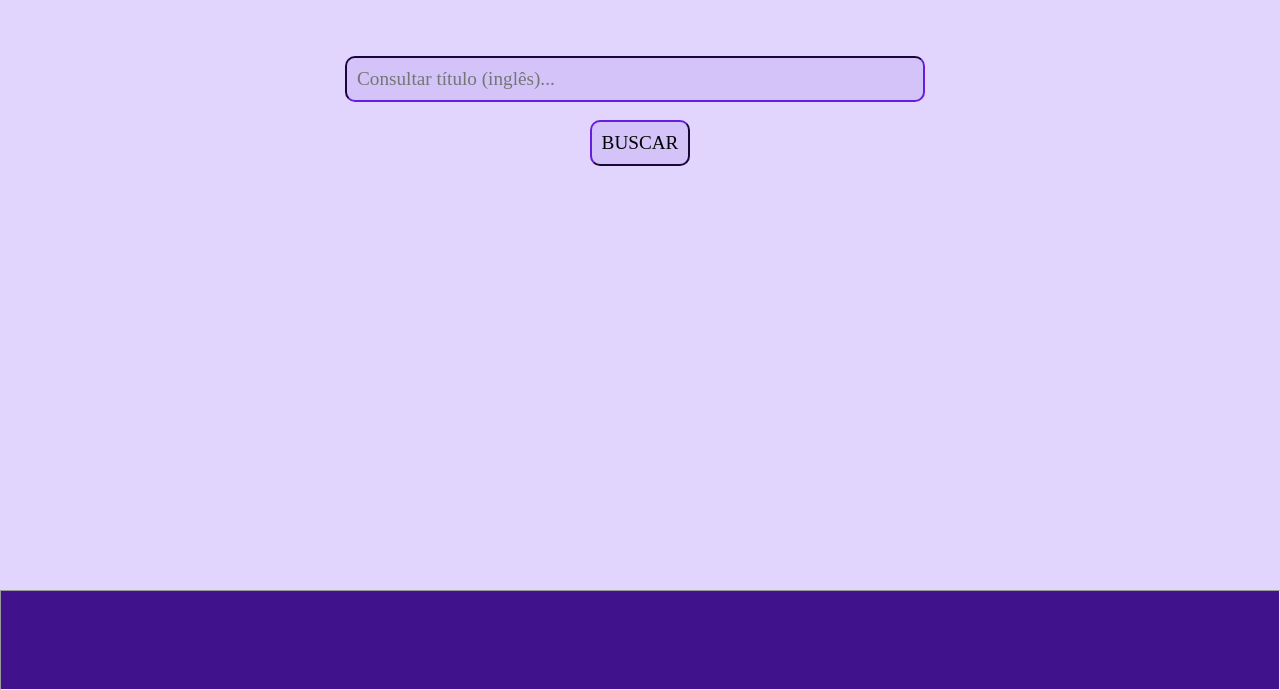
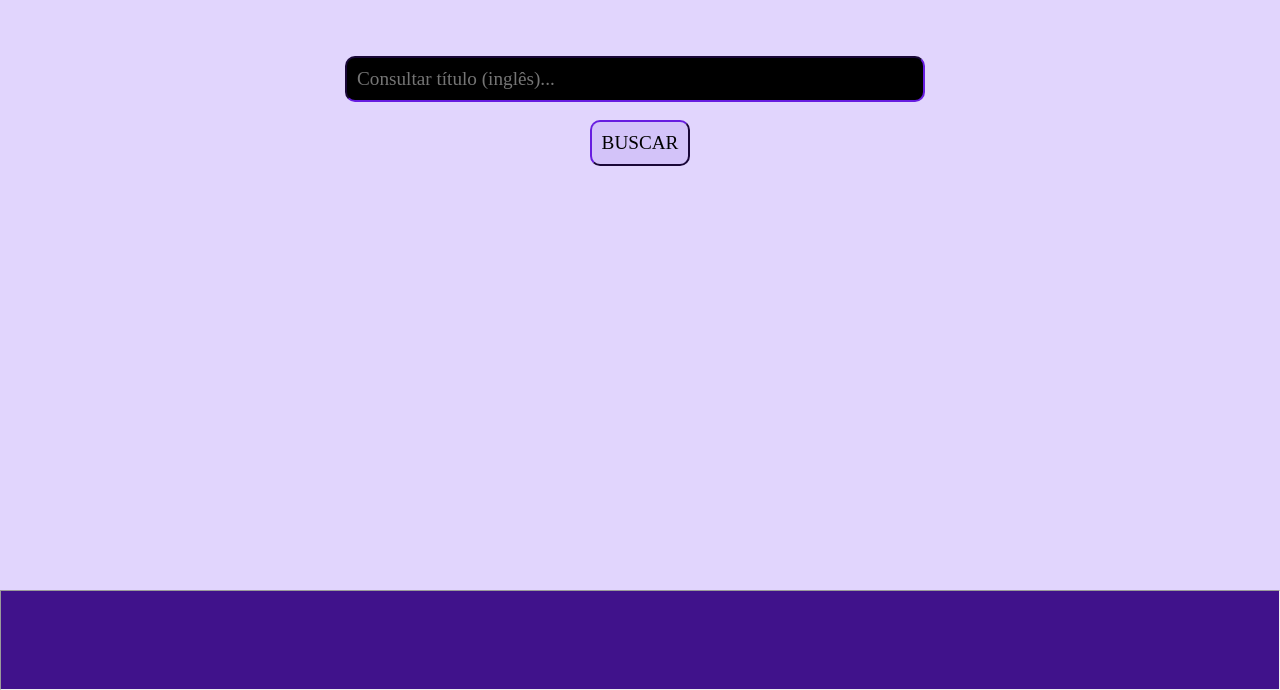
Before and after one commit to Lety7salm/geole-letterboxd, a plain HTML site: page index.html in a window 1280 px wide. Shown: the part 142-832 px from the top of the page. Drawn offline with Linux system fonts and the light colour scheme; a web font is replaced by a local one.

Commit message:
troca de cor

```diff
--- a/style.css
+++ b/style.css
@@ -59,7 +59,7 @@
     width: 50%;
     margin-right: 10px;
     font-size: 1.2rem;
-    background-color: #d3c3f9 ;
+    background-color: #000000 ;
     border-radius: 10px;
     border-color: #40128b;
     font-family: Playwrite ;
```
